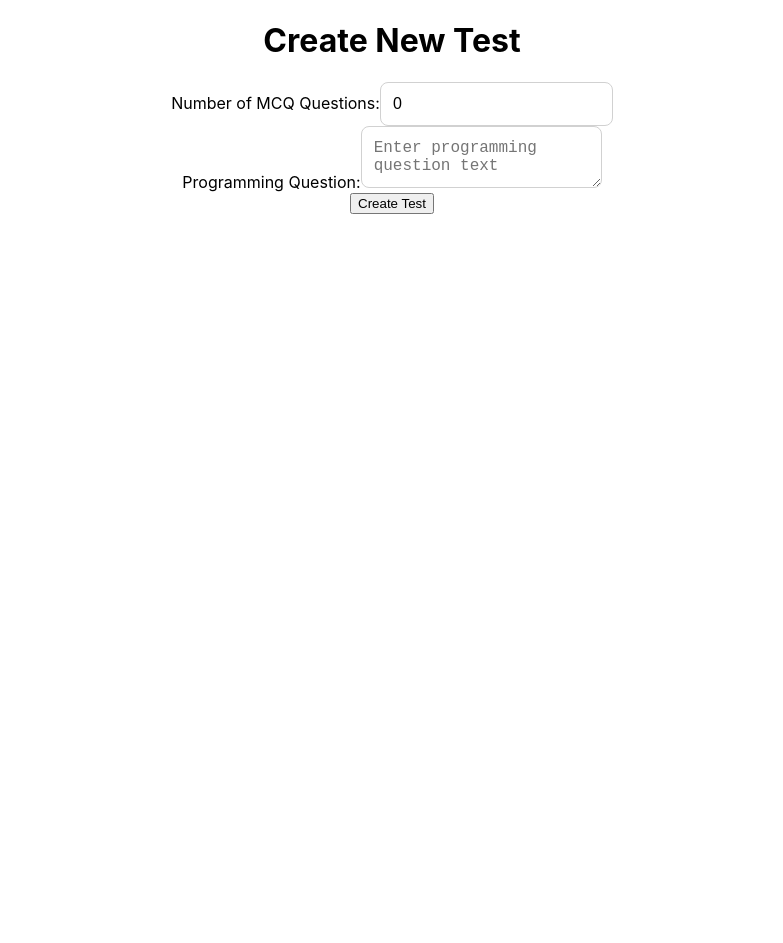
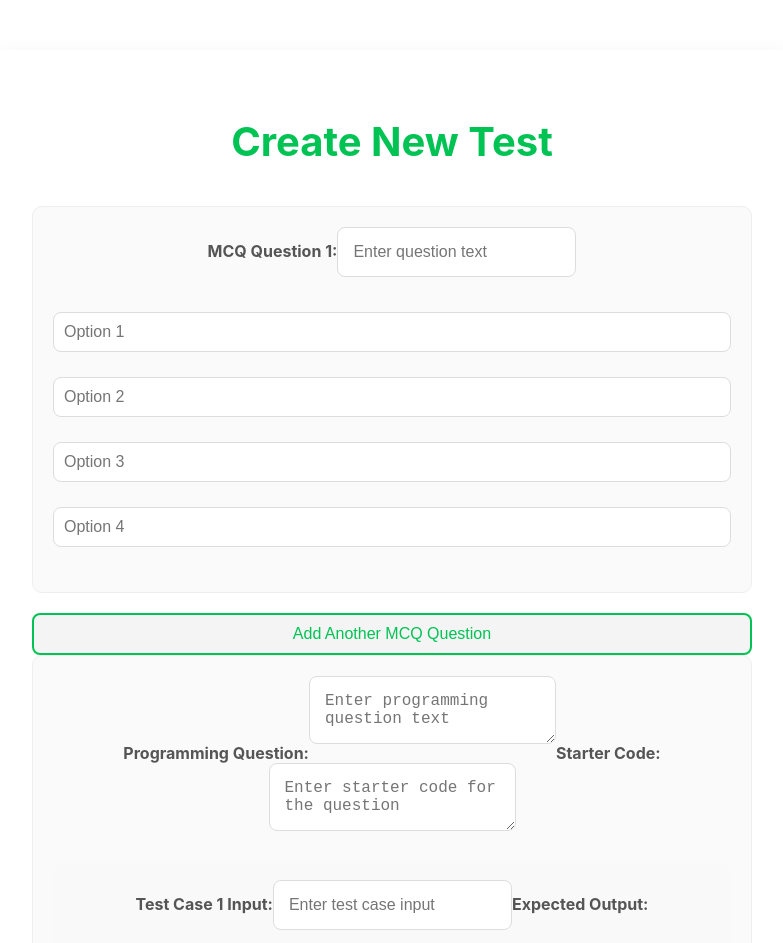
Before and after one commit to Ali-H-Hassan/ByteBattles-CodingAdventure, a React (Create React App) app in the folder frontend/: page /create-test in a window 1280 px wide. Shown: the top 943 px of the page, without its empty margins (248-1031 px from the left). Before the commit the page ends 800 px from the top, so only its background shows below. Built offline with nearby package versions, Linux system fonts and the light colour scheme.

Commit message:
Frontend <> Initiating Create Test Page Style

```diff
--- a/frontend/src/pages/CreateTestPage/CreateTestPage.css
+++ b/frontend/src/pages/CreateTestPage/CreateTestPage.css
@@ -1,117 +1,111 @@
-.create-challenge-container {
-  max-width: 1200px;
-  margin: 40px auto;
-  padding: 30px;
-  background-color: #fdfdfd;
-  border-radius: 12px;
-  box-shadow: 0 8px 16px rgba(0, 0, 0, 0.1);
+.create-test-page {
+  background-color: #fff;
+  color: #333;
+  padding: 40px;
+  border-radius: 15px;
+  max-width: 800px;
+  margin: 50px auto;
+  box-shadow: 0px 10px 25px rgba(0, 0, 0, 0.1);
 }
 
-.create-challenge-title {
-  font-size: 32px;
-  color: #2d3748;
+.create-test-title {
+  color: #00c354;
   text-align: center;
   margin-bottom: 40px;
-  font-weight: 700;
+  font-size: 2.5rem;
 }
 
-.create-challenge-form {
+.create-test-form {
   display: flex;
-  flex-wrap: wrap;
-  gap: 20px;
+  flex-direction: column;
 }
 
-.section {
-  flex: 1;
-  min-width: 300px;
+.form-label {
+  font-weight: bold;
+  margin-bottom: 10px;
+  color: #555;
 }
 
-.create-challenge-form fieldset {
-  background: linear-gradient(145deg, #ffffff, #e6e6e6);
-  border-radius: 10px;
-  padding: 30px;
-  margin-bottom: 30px;
-  box-shadow: 5px 5px 15px rgba(0, 0, 0, 0.05);
-  height: 700px;
+.form-control {
+  padding: 15px;
+  border-radius: 8px;
+  border: 1px solid #ddd;
+  margin-bottom: 15px;
+  font-size: 1rem;
 }
 
-.create-challenge-form legend {
-  font-size: 26px;
-  color: #4a5568;
-  margin-bottom: 25px;
-  font-weight: bold;
+.mcq-question-block,
+.programming-question-container {
+  background-color: #fafafa;
+  border: 1px solid #eee;
+  border-radius: 10px;
+  padding: 20px;
+  margin-bottom: 20px;
 }
 
-.create-challenge-form label {
-  display: block;
-  margin-bottom: 15px;
-  color: #4a5568;
-  font-size: 18px;
-  font-weight: 500;
+.mcq-options-container {
+  margin-top: 20px;
 }
 
-.create-challenge-form input[type="text"],
-.create-challenge-form input[type="number"],
-.create-challenge-form textarea {
-  width: 100%;
-  padding: 12px;
-  margin-bottom: 15px;
-  border: 1px solid #cbd5e0;
-  border-radius: 8px;
-  box-sizing: border-box;
-  font-size: 16px;
-  transition: border-color 0.3s;
+.mcq-option-label {
+  display: flex;
+  align-items: center;
+  margin-bottom: 10px;
 }
 
-.create-challenge-form input[type="number"] {
-  max-width: 120px;
+.mcq-option-label input[type="radio"] {
+  margin-right: 15px;
+  cursor: pointer;
+  accent-color: #00c354;
 }
 
-.create-challenge-form textarea {
-  resize: vertical;
-  min-height: 150px;
+.mcq-option-label input[type="text"] {
+  flex-grow: 1;
+  padding: 10px;
+  border-radius: 8px;
+  border: 1px solid #ddd;
+  font-size: 1rem;
 }
 
-.create-challenge-button {
-  display: block;
-  width: 100%;
-  padding: 18px;
+.add-mcq-button,
+.add-test-case-button {
+  background-color: #f4f4f4;
+  color: #00c354;
+  padding: 10px 25px;
+  border: 2px solid #00c354;
+  border-radius: 8px;
+  cursor: pointer;
+  font-size: 1rem;
+  transition: all 0.3s ease;
+  outline: none;
+}
+
+.add-mcq-button:hover,
+.add-test-case-button:hover {
   background-color: #00c354;
   color: white;
+}
+
+.test-case-container {
+  background-color: #f9f9f9;
+  border-radius: 8px;
+  padding: 15px;
+  margin-top: 15px;
+}
+
+.submit-test-button {
+  background-color: #00c354;
+  color: white;
+  padding: 15px 30px;
   border: none;
   border-radius: 8px;
   cursor: pointer;
-  font-size: 20px;
+  font-size: 1.2rem;
   font-weight: 600;
-  margin-top: 25px;
-  transition: background-image 0.3s, transform 0.3s;
+  transition: background-color 0.3s ease;
+  outline: none;
 }
 
-.create-challenge-button:hover,
-.create-challenge-button:focus {
-  color: #00c354;
-  background-color: transparent;
-  border: #00c354;
-  border-color: #00c354;
-  transform: translateY(-2px);
+.submit-test-button:hover {
+  background-color: #008c3a;
 }
-
-@media (max-width: 768px) {
-  .create-challenge-container {
-    width: 95%;
-    margin: 20px auto;
-    padding: 20px;
-  }
-
-  .create-challenge-form {
-    flex-direction: column;
-  }
-
-  .section {
-    width: 100%;
-  }
-
-  .create-challenge-button {
-    padding: 15px;
-  }
-}
--- a/frontend/src/pages/CreateTestPage/CreateTestPage.jsx
+++ b/frontend/src/pages/CreateTestPage/CreateTestPage.jsx
@@ -2,50 +2,184 @@ import React, { useState } from "react";
 import "./CreateTestPage.css";
 
 function CreateTestPage() {
-  const [mcqCount, setMcqCount] = useState(0);
+  const [mcqCount, setMcqCount] = useState(1);
+  const [mcqQuestions, setMcqQuestions] = useState([
+    { questionText: "", options: ["", "", "", ""], correctOptionIndex: 0 },
+  ]);
+
+  const [programmingQuestion, setProgrammingQuestion] = useState({
+    questionText: "",
+    starterCode: "",
+    testCases: [{ input: "", output: "" }],
+  });
+  const handleMcqChange = (questionIndex, type, value, optionIndex) => {
+    setMcqQuestions((currentMcqs) => {
+      return currentMcqs.map((mcq, index) => {
+        if (index === questionIndex) {
+          if (type === "questionText") {
+            return { ...mcq, questionText: value };
+          } else if (type === "option") {
+            const newOptions = [...mcq.options];
+            newOptions[optionIndex] = value;
+            return { ...mcq, options: newOptions };
+          } else if (type === "correct") {
+            return { ...mcq, correctOptionIndex: optionIndex };
+          }
+        }
+        return mcq;
+      });
+    });
+  };
+
+  const handleProgrammingChange = (type, value, index) => {
+    setProgrammingQuestion((current) => {
+      const newProgrammingQuestion = { ...current };
+      if (type === "questionText") {
+        newProgrammingQuestion.questionText = value;
+      } else if (type === "starterCode") {
+        newProgrammingQuestion.starterCode = value;
+      } else if (type === "testCaseInput") {
+        newProgrammingQuestion.testCases[index].input = value;
+      } else if (type === "testCaseOutput") {
+        newProgrammingQuestion.testCases[index].output = value;
+      }
+      return newProgrammingQuestion;
+    });
+  };
+
+  const addTestCase = () => {
+    setProgrammingQuestion((current) => ({
+      ...current,
+      testCases: [...current.testCases, { input: "", output: "" }],
+    }));
+  };
+
+  const addMcqQuestion = () => {
+    setMcqQuestions((current) => [
+      ...current,
+      { questionText: "", options: ["", "", "", ""], correctOptionIndex: 0 },
+    ]);
+  };
 
   return (
     <div className="create-test-page">
       <h1 className="create-test-title">Create New Test</h1>
 
       <form className="create-test-form">
-        <label htmlFor="mcqCount" className="form-label">
-          Number of MCQ Questions:
-          <input
-            type="number"
-            id="mcqCount"
-            min="0"
-            value={mcqCount}
-            onChange={(e) => setMcqCount(Number(e.target.value))}
-            className="form-control"
-          />
-        </label>
-
-        <div className="mcq-questions-container">
-          {Array.from({ length: mcqCount }, (_, index) => (
+        {mcqQuestions.map((mcq, index) => (
           <div key={index} className="mcq-question-block">
             <label className="form-label">
-                Question {index + 1}:
+              MCQ Question {index + 1}:
               <input
                 type="text"
                 className="form-control"
                 placeholder="Enter question text"
+                value={mcq.questionText}
+                onChange={(e) =>
+                  handleMcqChange(index, "questionText", e.target.value)
+                }
               />
             </label>
+            <div className="mcq-options-container">
+              {mcq.options.map((option, optIndex) => (
+                <label key={optIndex} className="mcq-option-label">
+                  <input
+                    type="radio"
+                    name={`correctOption${index}`}
+                    checked={mcq.correctOptionIndex === optIndex}
+                    onChange={() =>
+                      handleMcqChange(index, "correct", null, optIndex)
+                    }
+                  />
+                  <input
+                    type="text"
+                    className="form-control"
+                    placeholder={`Option ${optIndex + 1}`}
+                    value={option}
+                    onChange={(e) =>
+                      handleMcqChange(index, "option", e.target.value, optIndex)
+                    }
+                  />
+                </label>
+              ))}
+            </div>
           </div>
         ))}
-        </div>
 
+        <button
+          type="button"
+          onClick={addMcqQuestion}
+          className="add-mcq-button"
+        >
+          Add Another MCQ Question
+        </button>
         <div className="programming-question-container">
           <label className="form-label">
             Programming Question:
             <textarea
               className="form-control"
               placeholder="Enter programming question text"
-            ></textarea>
+              value={programmingQuestion.questionText}
+              onChange={(e) =>
+                handleProgrammingChange("questionText", e.target.value)
+              }
+            />
+          </label>
+          <label className="form-label">
+            Starter Code:
+            <textarea
+              className="form-control"
+              placeholder="Enter starter code for the question"
+              value={programmingQuestion.starterCode}
+              onChange={(e) =>
+                handleProgrammingChange("starterCode", e.target.value)
+              }
+            />
+          </label>
+          {programmingQuestion.testCases.map((testCase, index) => (
+            <div key={index} className="test-case-container">
+              <label className="form-label">
+                Test Case {index + 1} Input:
+                <input
+                  type="text"
+                  className="form-control"
+                  placeholder="Enter test case input"
+                  value={testCase.input}
+                  onChange={(e) =>
+                    handleProgrammingChange(
+                      "testCaseInput",
+                      e.target.value,
+                      index
+                    )
+                  }
+                />
+              </label>
+              <label className="form-label">
+                Expected Output:
+                <input
+                  type="text"
+                  className="form-control"
+                  placeholder="Enter expected output"
+                  value={testCase.output}
+                  onChange={(e) =>
+                    handleProgrammingChange(
+                      "testCaseOutput",
+                      e.target.value,
+                      index
+                    )
+                  }
+                />
               </label>
             </div>
-
+          ))}
+          <button
+            type="button"
+            onClick={addTestCase}
+            className="add-test-case-button"
+          >
+            Add Test Case
+          </button>
+        </div>
         <button type="submit" className="submit-test-button">
           Create Test
         </button>
```
Lines whose indentation alone changed are shown as unchanged.
